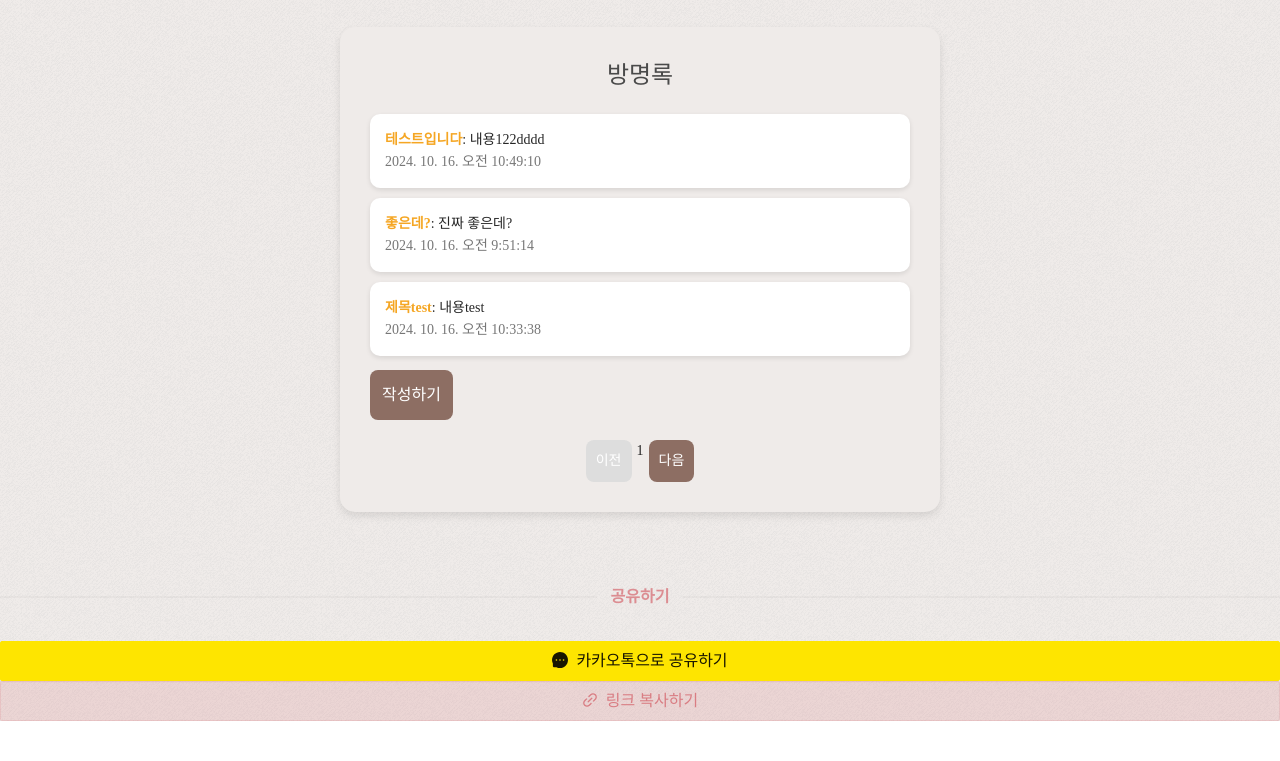
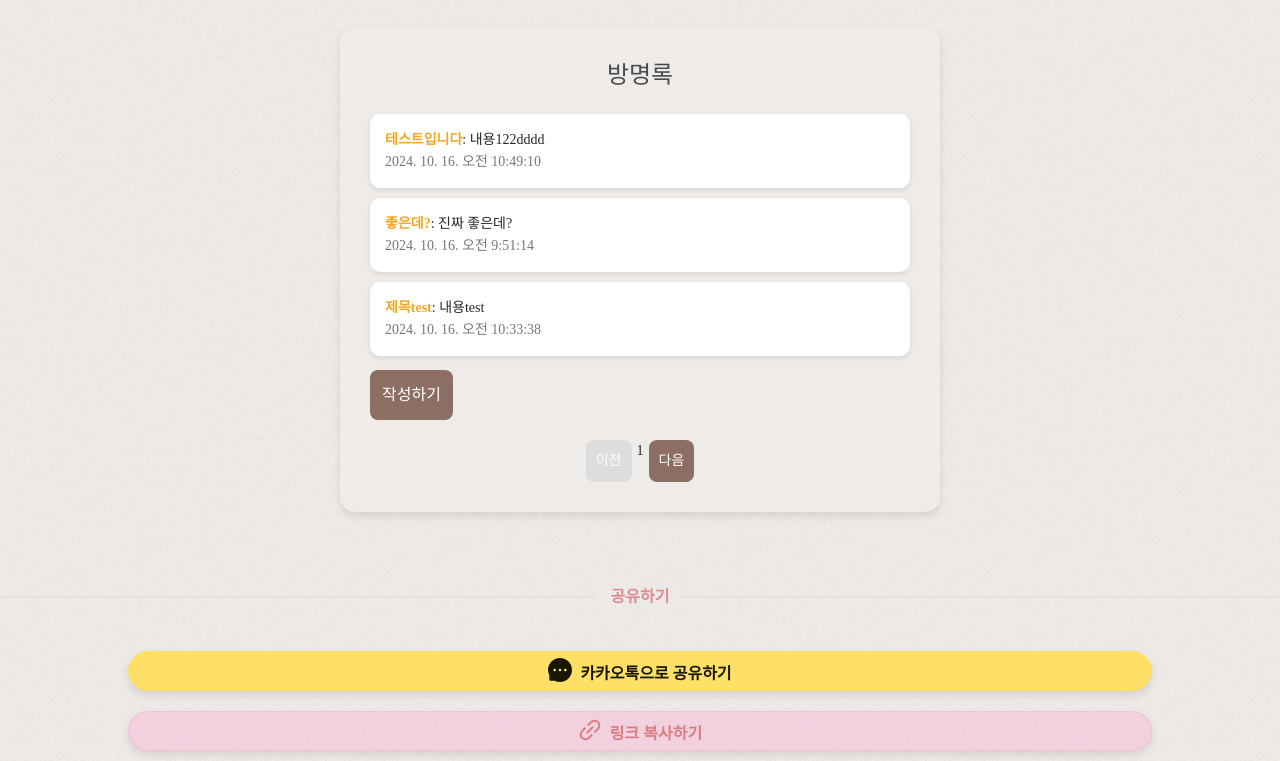
Before and after one commit to taetaeyo/wedding-newsletter, a Gatsby site: page / in a window 1280 px wide. Shown: the part 1846-2607 px from the top of the page. Before the commit the page ends 2567 px from the top, so only its background shows below. Built offline with nearby package versions, Linux system fonts and the light colour scheme; Gatsby itself is replaced by a stand-in of ours; data requests are answered from the project's data file.

Commit message:
디자인 수정 및 의존성 추가

```diff
--- a/src/components/guestbook.jsx
+++ b/src/components/guestbook.jsx
@@ -18,7 +18,7 @@ const GuestbookWrapper = styled.div`
   @media (max-width: 768px) {
     padding: 20px;
     margin: 20px auto;
-    width: 90%;
+    width: 70%;
   }
 `;
 
--- a/src/components/share.jsx
+++ b/src/components/share.jsx
@@ -26,34 +26,44 @@ const Title = styled.span`
   margin-bottom: 0;
 `;
 
-const KakaoTalkShareButton = styled(Button)`
-  background: #fee500;
-  border-color: #fee500;
-  color: #181600;
-  width: 100%;
+const RoundedButton = styled(Button)`
+  border-radius: 50px;
+  font-size: 1rem;
+  font-weight: bold;
+  width: 80%;
+  margin: 10px auto;
+  transition: all 0.3s ease-in-out;
+  box-shadow: 0 4px 8px rgba(0, 0, 0, 0.1);
+
   &:hover {
-    background-color: #fcf07e !important;
-    border-color: #fcf07e !important;
-    color: #17160b !important;
-  }
-  &:focus {
-    background-color: #fcf07e !important;
-    border-color: #fcf07e !important;
-    color: #17160b !important;
+    transform: scale(1.05);
+    box-shadow: 0 6px 12px rgba(0, 0, 0, 0.15);
   }
 `;
 
-const LinkShareButton = styled(Button)`
-  background-color: rgba(217, 125, 131, 0.2);
-  border-color: rgba(217, 125, 131, 0.2) !important;
+const KakaoTalkShareButton = styled(RoundedButton)`
+  background: #ffe066;
+  border-color: #ffe066;
+  color: #181600;
+
+  &:hover {
+    background-color: #ffd54f !important;
+    border-color: #ffd54f !important;
+  }
+  &:focus {
+    background-color: #ffd54f !important;
+    border-color: #ffd54f !important;
+  }
+`;
+
+const LinkShareButton = styled(RoundedButton)`
+  background-color: rgba(255, 153, 204, 0.3);
+  border-color: rgba(255, 153, 204, 0.3) !important;
   color: var(--title-color) !important;
-  font-weight: 400 !important;
-  align-items: center;
-  width: 100%;
+
   &:hover {
-    background-color: rgb(217 125 131 / 48%) !important;
-    border-color: rgb(217 125 131 / 48%) !important;
-    color: var(--title-color) !important;
+    background-color: rgba(255, 153, 204, 0.5) !important;
+    border-color: rgba(255, 153, 204, 0.5) !important;
   }
 `;
 
@@ -113,26 +123,21 @@ const Share = () => {
       <Divider
         data-aos="fade-up"
         plain
-        style={{ marginTop: 0, marginBottom: 32 }}
-      >
+        style={{ marginTop: 0, marginBottom: 32 }}>
         <Title>공유하기</Title>
       </Divider>
       <KakaoTalkShareButton
-        style={{ margin: 0 }}
-        icon={<MessageFilled />}
+        icon={<MessageFilled style={{ fontSize: "1.5rem" }} />}
         id="sendKakao"
         size="large"
-        onClick={createKakaoButton}
-      >
+        onClick={createKakaoButton}>
         카카오톡으로 공유하기
       </KakaoTalkShareButton>
       <CopyToClipboard text={WEDDING_INVITATION_URL}>
         <LinkShareButton
-          style={{ margin: 0 }}
-          icon={<LinkOutlined />}
+          icon={<LinkOutlined style={{ fontSize: "1.5rem" }} />}
           size="large"
-          onClick={() => message.success("링크가 복사되었습니다.")}
-        >
+          onClick={() => message.success("링크가 복사되었습니다.")}>
           링크 복사하기
         </LinkShareButton>
       </CopyToClipboard>
--- a/src/pages/index.js
+++ b/src/pages/index.js
@@ -1,5 +1,5 @@
 import React, { useEffect } from "react";
-import { Layout } from "antd";
+// import { Layout } from "antd";
 import styled from "styled-components";
 import "react-image-gallery/styles/css/image-gallery.css";
 import "antd/dist/antd.css";
```
Also changed, not shown: package.json (+5 -2 lines).
